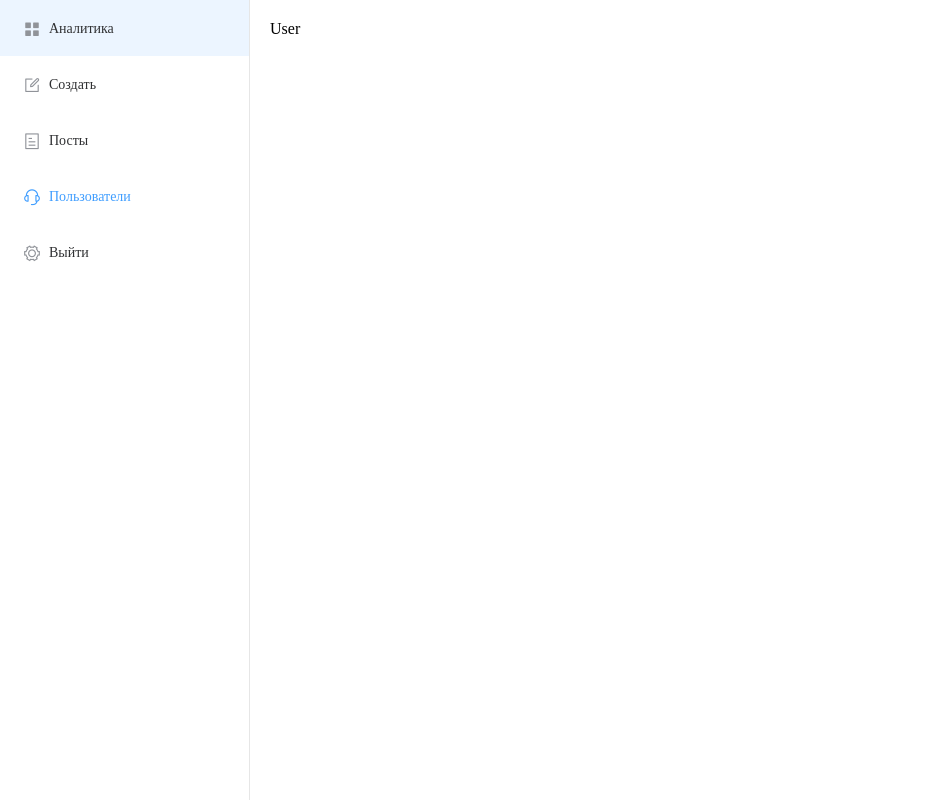
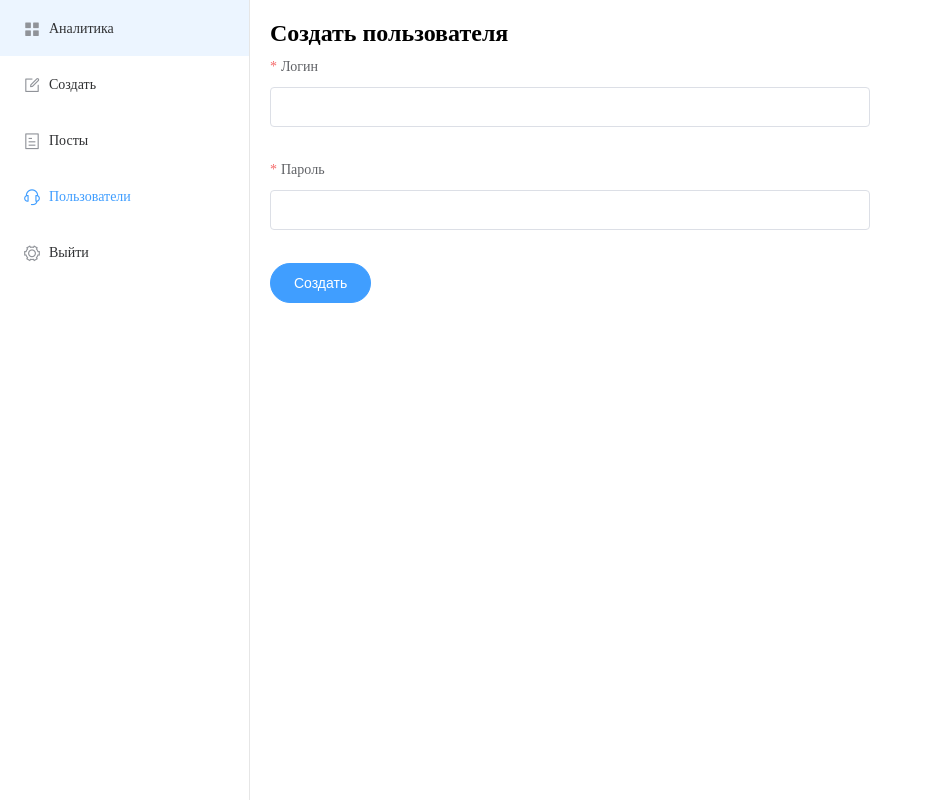
Before and after one commit to Nrect/nuxt-blog, a Nuxt app: page /admin/user in a window 1280 px wide. Shown: the whole page, without its empty margins (0-933 px from the left). Built offline with nearby package versions, Linux system fonts and the light colour scheme; no server answers.

Commit message:
Create user layout

```diff
--- a/pages/admin/login.vue
+++ b/pages/admin/login.vue
@@ -83,7 +83,6 @@
 
             await this.$store.dispatch('auth/login', formData)
             this.$router.push('/admin')
-
           } catch (e) {
             this.loading = false
           }
--- a/pages/admin/user.vue
+++ b/pages/admin/user.vue
@@ -1,14 +1,86 @@
 <template>
-  <span>User</span>
+  <el-form
+    :model="controls"
+    :rules="rules"
+    ref="form"
+    @submit.native.prevent="onSubmit"
+  >
+    <h2>Создать пользователя</h2>
+
+    <el-form-item label="Логин" prop="login">
+      <el-input v-model.trim="controls.login"/>
+    </el-form-item>
+
+    <div class="mb2">
+      <el-form-item label="Пароль" prop="password">
+        <el-input v-model.trim="controls.password" type="password"/>
+      </el-form-item>
+    </div>
+
+    <el-form-item>
+      <el-button
+        type="primary"
+        native-type="submit"
+        round
+        :loading="loading"
+      >
+        Создать
+      </el-button>
+    </el-form-item>
+  </el-form>
 </template>
 
 <script>
 export default {
   layout: 'admin',
-  middleware: ['admin-auth']
+  middleware: ['admin-auth'],
+  data() {
+    return {
+      loading: false,
+      controls: {
+        login: '',
+        password: ''
+      },
+      rules: {
+        login: [
+          {required: true, message: 'Введите логин', trigger: 'blur'}
+        ],
+        password: [
+          {required: true, message: 'Введите пароль', trigger: 'blur'},
+          {min: 6, message: 'Пароль должен быть не менее 6 символов', trigger: 'blur'}
+        ]
+      }
+    }
+  },
+  methods: {
+    onSubmit() {
+      this.$refs.form.validate(async valid => {
+        if (valid) {
+          this.loading = true
+
+          try {
+            const formData = {
+              login: this.controls.login,
+              password: this.controls.password
+            }
+
+            await this.$store.dispatch('auth/createUser', formData)
+            this.$message.success('Добавлен новый пользователь')
+            this.controls.login = ''
+            this.controls.password = ''
+
+            this.loading = false
+          } catch (e) {
+            this.loading = false
+          }
+        }
+      })
+    }
+  }
 }
 </script>
-
 <style scoped>
-
+form {
+  width: 600px;
+}
 </style>
--- a/store/auth.js
+++ b/store/auth.js
@@ -1,5 +1,5 @@
 export const state = () => ({
-  token: null
+  token: true
 })
 
 export const mutations = {
@@ -15,13 +15,19 @@
   async login({commit, dispatch}, formData) {
     try {
       const token = await new Promise((resolve, reject) => {
-        setTimeout(() => reject('mock-token'), 2000)
+        setTimeout(() => resolve('mock-token'), 2000)
       })
       dispatch('setToken', token)
     } catch (e) {
       // {root: true} будем искать в корне
       commit('setError', e, {root: true})
       throw e
+    }
+  },
+  async createUser({commit}, formData) {
+    try {
+      console.log('createUser', formData)
+    } catch (e) {
     }
   },
   setToken({commit}, token) {
```
